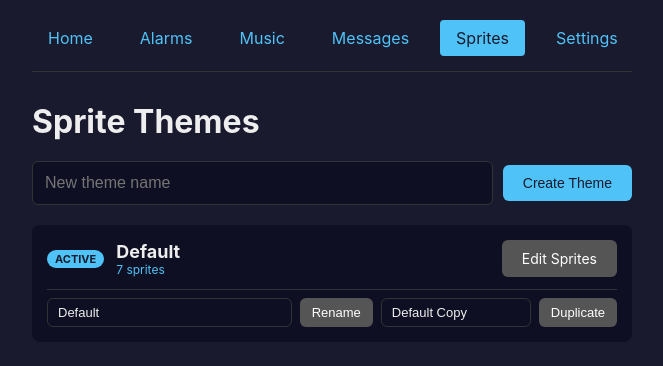
After one commit to efalconer/PiAlarm, a Flask app: page /themes in a window 1280 px wide. The commit adds this page. Shown: the top 366 px of the page, without its empty margins (308-971 px from the left). Run offline with Flask 3, Linux system fonts and the light colour scheme.

Commit message:
Add sprite themes - group sprites into named, switchable theme sets
- Add Theme dataclass to sprite_service with full CRUD: create, rename,
  duplicate, delete, and activate
- Migrate sprites.json from v1 (flat) to v2 (themes) format automatically
  on first load, preserving all existing sprites in a "Default" theme
- Update all sprite operations to be scoped to a theme (active theme used
  when no theme_id specified, so display and hardware code needs no changes)
- Add /themes route with management UI: create, rename, duplicate, delete,
  and activate themes
- Scope all sprite routes to /themes/<theme_id>/sprites/...
- Keep /sprites as a redirect to the active theme's sprite list
- Update nav "Sprites" link to point to the themes page

https://claude.ai/code/session_01WT95vbqq3Y37ChzKBd7HT2

```diff
--- a/src/web/app.py
+++ b/src/web/app.py
@@ -13,7 +13,7 @@ from src.services.audio_service import get_audio_service
 from src.services.weather_service import get_weather_service
 from src.services.time_service import get_time_service
 from src.services.playlist_service import get_playlist_service, Playlist
-from src.services.sprite_service import get_sprite_service, Sprite, TimeRange
+from src.services.sprite_service import get_sprite_service, Sprite, TimeRange, Theme
 from src.services.message_service import get_message_service
 from src.hardware.buttons import get_button_handler, Button
 
@@ -391,18 +391,96 @@ def settings():
 
 @app.route("/sprites")
 def list_sprites():
-    """List all sprites."""
+    """Redirect to the active theme's sprite list."""
     sprite_service = get_sprite_service()
-    return render_template("sprites.html", sprites=sprite_service.get_all())
+    return redirect(url_for("list_theme_sprites", theme_id=sprite_service.active_theme_id))
 
 
-@app.route("/sprites/new", methods=["GET", "POST"])
-def new_sprite():
-    """Create a new sprite."""
+# --- Theme routes ---
+
+@app.route("/themes")
+def list_themes():
+    """List all sprite themes."""
+    sprite_service = get_sprite_service()
+    themes = sprite_service.get_themes()
+    # Attach sprite counts for display
+    theme_info = [
+        {"theme": t, "sprite_count": len(t.sprites), "is_active": t.id == sprite_service.active_theme_id}
+        for t in themes
+    ]
+    return render_template("themes.html", theme_info=theme_info, active_theme_id=sprite_service.active_theme_id)
+
+
+@app.route("/themes/new", methods=["POST"])
+def new_theme():
+    """Create a new theme."""
+    sprite_service = get_sprite_service()
+    name = request.form.get("name", "New Theme").strip() or "New Theme"
+    theme = sprite_service.create_theme(name)
+    return redirect(url_for("list_theme_sprites", theme_id=theme.id))
+
+
+@app.route("/themes/<theme_id>/activate", methods=["POST"])
+def activate_theme(theme_id: str):
+    """Set a theme as the active theme."""
+    sprite_service = get_sprite_service()
+    sprite_service.set_active_theme(theme_id)
+    return redirect(url_for("list_themes"))
+
+
+@app.route("/themes/<theme_id>/rename", methods=["POST"])
+def rename_theme(theme_id: str):
+    """Rename a theme."""
+    sprite_service = get_sprite_service()
+    new_name = request.form.get("name", "").strip()
+    if new_name:
+        sprite_service.rename_theme(theme_id, new_name)
+    return redirect(url_for("list_themes"))
+
+
+@app.route("/themes/<theme_id>/duplicate", methods=["POST"])
+def duplicate_theme(theme_id: str):
+    """Duplicate a theme."""
+    sprite_service = get_sprite_service()
+    source = sprite_service.get_theme(theme_id)
+    new_name = request.form.get("name", "").strip()
+    if not new_name:
+        new_name = f"{source.name} Copy" if source else "New Theme"
+    sprite_service.duplicate_theme(theme_id, new_name)
+    return redirect(url_for("list_themes"))
+
+
+@app.route("/themes/<theme_id>/delete", methods=["POST"])
+def delete_theme(theme_id: str):
+    """Delete a theme (cannot delete the last one)."""
+    sprite_service = get_sprite_service()
+    sprite_service.delete_theme(theme_id)
+    return redirect(url_for("list_themes"))
+
+
+# --- Theme-scoped sprite routes ---
+
+@app.route("/themes/<theme_id>/sprites")
+def list_theme_sprites(theme_id: str):
+    """List all sprites in a theme."""
+    sprite_service = get_sprite_service()
+    theme = sprite_service.get_theme(theme_id)
+    if not theme:
+        return redirect(url_for("list_themes"))
+    sprites = sprite_service.get_all(theme_id=theme_id)
+    is_active = theme_id == sprite_service.active_theme_id
+    return render_template("sprites.html", sprites=sprites, theme=theme, is_active=is_active)
+
+
+@app.route("/themes/<theme_id>/sprites/new", methods=["GET", "POST"])
+def new_sprite(theme_id: str):
+    """Create a new sprite in a theme."""
+    sprite_service = get_sprite_service()
+    theme = sprite_service.get_theme(theme_id)
+    if not theme:
+        return redirect(url_for("list_themes"))
+
     if request.method == "POST":
-        sprite_service = get_sprite_service()
-
-        # Parse pixels from JSON string
         pixels_json = request.form.get("pixels", "[]")
         try:
             pixels_list = json.loads(pixels_json)
@@ -410,7 +488,6 @@ def new_sprite():
         except json.JSONDecodeError:
             pixels = []
 
-        # Parse time ranges from JSON string
         time_ranges_json = request.form.get("time_ranges", "[]")
         try:
             time_ranges_list = json.loads(time_ranges_json)
@@ -419,28 +496,30 @@ def new_sprite():
             time_ranges = []
 
         sprite = Sprite(
-            id="",  # Will be generated
+            id="",
             name=request.form.get("name", "New Sprite"),
             pixels=pixels,
             time_ranges=time_ranges,
         )
-        sprite_service.create(sprite)
-        return redirect(url_for("list_sprites"))
+        sprite_service.create(sprite, theme_id=theme_id)
+        return redirect(url_for("list_theme_sprites", theme_id=theme_id))
 
-    return render_template("sprite_editor.html", sprite=None)
+    return render_template("sprite_editor.html", sprite=None, theme=theme)
 
 
-@app.route("/sprites/<sprite_id>/edit", methods=["GET", "POST"])
-def edit_sprite(sprite_id: str):
-    """Edit an existing sprite."""
+@app.route("/themes/<theme_id>/sprites/<sprite_id>/edit", methods=["GET", "POST"])
+def edit_sprite(theme_id: str, sprite_id: str):
+    """Edit an existing sprite in a theme."""
     sprite_service = get_sprite_service()
-    sprite = sprite_service.get_by_id(sprite_id)
+    theme = sprite_service.get_theme(theme_id)
+    if not theme:
+        return redirect(url_for("list_themes"))
 
+    sprite = sprite_service.get_by_id(sprite_id, theme_id=theme_id)
     if not sprite:
-        return redirect(url_for("list_sprites"))
+        return redirect(url_for("list_theme_sprites", theme_id=theme_id))
 
     if request.method == "POST":
-        # Parse pixels from JSON string
         pixels_json = request.form.get("pixels", "[]")
         try:
             pixels_list = json.loads(pixels_json)
@@ -448,7 +527,6 @@ def edit_sprite(sprite_id: str):
         except json.JSONDecodeError:
             pixels = sprite.pixels
 
-        # Parse time ranges from JSON string
         time_ranges_json = request.form.get("time_ranges", "[]")
         try:
             time_ranges_list = json.loads(time_ranges_json)
@@ -459,28 +537,27 @@ def edit_sprite(sprite_id: str):
         sprite.name = request.form.get("name", sprite.name)
         sprite.pixels = pixels
         sprite.time_ranges = time_ranges
-        sprite_service.update(sprite)
-        return redirect(url_for("list_sprites"))
+        sprite_service.update(sprite, theme_id=theme_id)
+        return redirect(url_for("list_theme_sprites", theme_id=theme_id))
 
-    # Prepare serializable data for template
     sprite_data = {
         "pixels": [[x, y] for x, y in sprite.pixels],
         "time_ranges": [tr.to_dict() for tr in sprite.time_ranges],
     }
-    return render_template("sprite_editor.html", sprite=sprite, sprite_data=sprite_data)
+    return render_template("sprite_editor.html", sprite=sprite, sprite_data=sprite_data, theme=theme)
 
 
-@app.route("/sprites/<sprite_id>/delete", methods=["POST"])
-def delete_sprite(sprite_id: str):
-    """Delete a sprite."""
+@app.route("/themes/<theme_id>/sprites/<sprite_id>/delete", methods=["POST"])
+def delete_sprite(theme_id: str, sprite_id: str):
+    """Delete a sprite from a theme."""
     sprite_service = get_sprite_service()
-    sprite_service.delete(sprite_id)
-    return redirect(url_for("list_sprites"))
+    sprite_service.delete(sprite_id, theme_id=theme_id)
+    return redirect(url_for("list_theme_sprites", theme_id=theme_id))
 
 
 @app.route("/api/sprites/<sprite_id>")
 def api_sprite(sprite_id: str):
-    """Get sprite data as JSON."""
+    """Get sprite data as JSON (from active theme)."""
     sprite_service = get_sprite_service()
     sprite = sprite_service.get_by_id(sprite_id)
     if sprite:
--- a/src/web/templates/base.html
+++ b/src/web/templates/base.html
@@ -165,7 +165,7 @@
             <a href="{{ url_for('list_alarms') }}" class="{% if request.endpoint in ['list_alarms', 'new_alarm', 'edit_alarm'] %}active{% endif %}">Alarms</a>
             <a href="{{ url_for('music') }}" class="{% if request.endpoint in ['music', 'new_playlist', 'edit_playlist'] %}active{% endif %}">Music</a>
             <a href="{{ url_for('list_messages') }}" class="{% if request.endpoint in ['list_messages', 'new_message'] %}active{% endif %}">Messages</a>
-            <a href="{{ url_for('list_sprites') }}" class="{% if request.endpoint in ['list_sprites', 'new_sprite', 'edit_sprite'] %}active{% endif %}">Sprites</a>
+            <a href="{{ url_for('list_themes') }}" class="{% if request.endpoint in ['list_themes', 'new_theme', 'list_theme_sprites', 'new_sprite', 'edit_sprite', 'delete_sprite', 'activate_theme', 'rename_theme', 'duplicate_theme', 'delete_theme'] %}active{% endif %}">Sprites</a>
             <a href="{{ url_for('settings') }}" class="{% if request.endpoint == 'settings' %}active{% endif %}">Settings</a>
             {% if session.get('authenticated') %}
             <form action="{{ url_for('logout') }}" method="post" style="display: inline; margin-left: auto;">
--- /dev/null
+++ b/src/web/templates/themes.html
@@ -0,0 +1,65 @@
+{% extends "base.html" %}
+{% block title %}Themes - PiAlarm{% endblock %}
+{% block content %}
+<h1>Sprite Themes</h1>
+
+<div style="margin-bottom: 20px;">
+    <form method="POST" action="{{ url_for('new_theme') }}" style="display: flex; gap: 10px; align-items: center;">
+        <input type="text" name="name" placeholder="New theme name" required style="margin: 0; flex: 1;">
+        <button type="submit" class="btn">Create Theme</button>
+    </form>
+</div>
+
+{% if theme_info %}
+<ul class="alarm-list">
+    {% for info in theme_info %}
+    {% set theme = info.theme %}
+    <li class="alarm-item" style="flex-direction: column; align-items: stretch; gap: 12px;">
+        <div style="display: flex; justify-content: space-between; align-items: center;">
+            <div style="display: flex; align-items: center; gap: 12px;">
+                {% if info.is_active %}
+                <span style="background: #4fc3f7; color: #1a1a2e; font-size: 11px; font-weight: bold; padding: 2px 8px; border-radius: 10px;">ACTIVE</span>
+                {% endif %}
+                <div>
+                    <div class="alarm-time" style="font-size: 18px;">{{ theme.name }}</div>
+                    <div class="alarm-days">{{ info.sprite_count }} sprite{{ 's' if info.sprite_count != 1 else '' }}</div>
+                </div>
+            </div>
+            <div class="alarm-actions" style="flex-wrap: wrap; gap: 8px;">
+                <a href="{{ url_for('list_theme_sprites', theme_id=theme.id) }}" class="btn btn-secondary">Edit Sprites</a>
+                {% if not info.is_active %}
+                <form method="POST" action="{{ url_for('activate_theme', theme_id=theme.id) }}" style="margin: 0;">
+                    <button type="submit" class="btn btn-success">Activate</button>
+                </form>
+                {% endif %}
+            </div>
+        </div>
+
+        <!-- Rename form -->
+        <div style="display: flex; gap: 8px; align-items: center; padding-top: 8px; border-top: 1px solid #333;">
+            <form method="POST" action="{{ url_for('rename_theme', theme_id=theme.id) }}" style="display: flex; gap: 8px; flex: 1; margin: 0;">
+                <input type="text" name="name" value="{{ theme.name }}" placeholder="Rename theme" style="margin: 0; flex: 1; padding: 6px 10px; font-size: 13px;">
+                <button type="submit" class="btn btn-secondary" style="padding: 6px 12px; font-size: 13px;">Rename</button>
+            </form>
+            <form method="POST" action="{{ url_for('duplicate_theme', theme_id=theme.id) }}" style="display: flex; gap: 8px; margin: 0;">
+                <input type="text" name="name" value="{{ theme.name }} Copy" placeholder="Duplicate name" style="margin: 0; padding: 6px 10px; font-size: 13px; width: 150px;">
+                <button type="submit" class="btn btn-secondary" style="padding: 6px 12px; font-size: 13px;">Duplicate</button>
+            </form>
+            {% if theme_info | length > 1 %}
+            <form method="POST" action="{{ url_for('delete_theme', theme_id=theme.id) }}" style="margin: 0;">
+                <button type="submit" class="btn btn-danger" style="padding: 6px 12px; font-size: 13px;"
+                    onclick="return confirm('Delete theme \'{{ theme.name }}\'? This will remove all its sprites.')">
+                    Delete
+                </button>
+            </form>
+            {% endif %}
+        </div>
+    </li>
+    {% endfor %}
+</ul>
+{% else %}
+<div class="card">
+    <p>No themes found. Create one to get started.</p>
+</div>
+{% endif %}
+{% endblock %}
```
Also changed, not shown: src/services/sprite_service.py (+194 -65 lines), src/web/templates/sprite_editor.html (+5 -2 lines), src/web/templates/sprites.html (+12 -7 lines).
